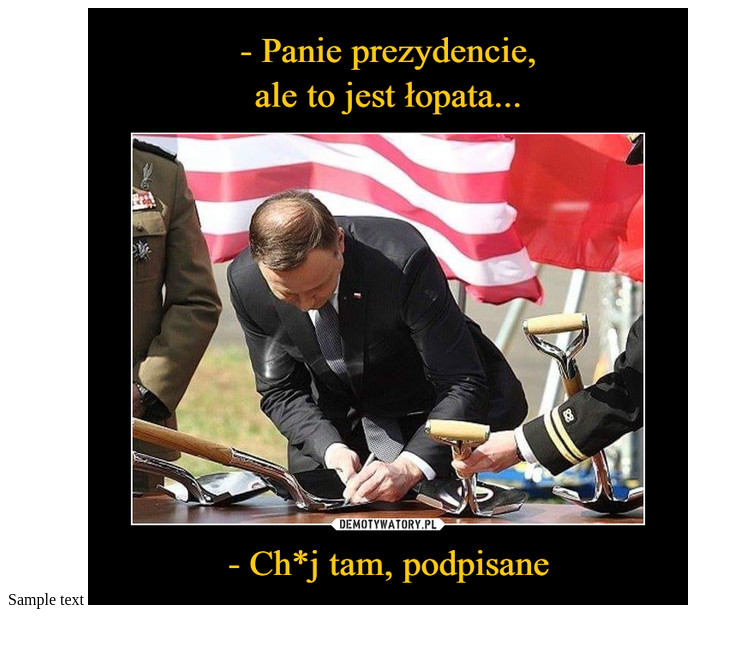
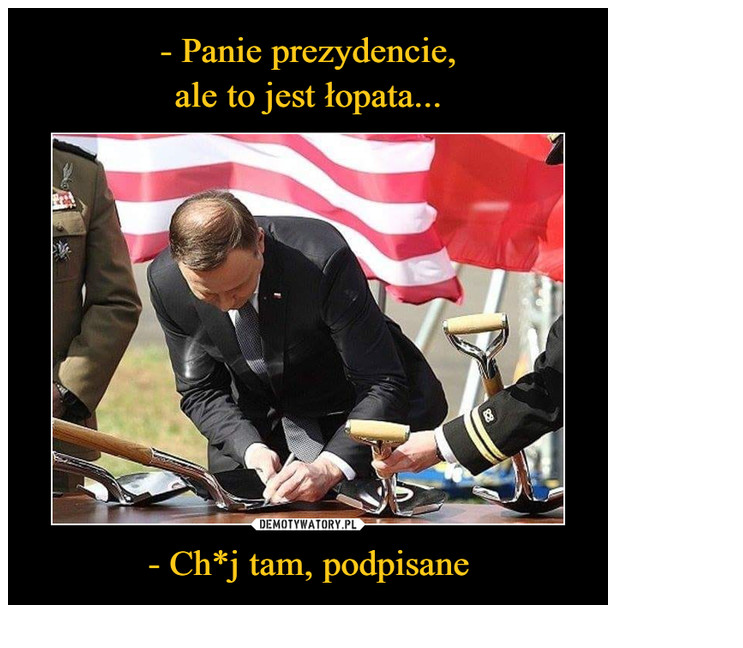
Before and after one commit to RadoslawMikus/jsBucketTravel, a website built with webpack: page dist/index.html in a window 1280 px wide. Shown: the whole page, without its empty margins (0-743 px from the left). Built offline with nearby package versions, Linux system fonts and the light colour scheme.

Commit message:
Modified index.html

```diff
--- a/dist/index.html
+++ b/dist/index.html
@@ -1 +1 @@
-<!DOCTYPE html><html lang=en><head><meta charset=UTF-8><meta http-equiv=X-UA-Compatible content="IE=edge"><meta name=viewport content="width=device-width,initial-scale=1"><title>Bucket Travel</title><link href=main.css rel=stylesheet></head><body>Sample text <img src=assets/images/sampleImage.jpg alt=""><script defer=defer src=main.js></script><script defer=defer src=components/api.js></script><script defer=defer src=components/list.js></script><script defer=defer src=components/login.js></script><script defer=defer src=components/modal.js></script><script defer=defer src=components/search.js></script><script defer=defer src=components/zoom.js></script></body></html>
+<!DOCTYPE html><html lang=en><head><meta charset=UTF-8><meta http-equiv=X-UA-Compatible content="IE=edge"><meta name=viewport content="width=device-width,initial-scale=1"><title>Bucket Travel</title><link href=main.css rel=stylesheet></head><body><img src=assets/images/sampleImage.jpg alt=""><script defer=defer src=main.js></script><script defer=defer src=components/api.js></script><script defer=defer src=components/list.js></script><script defer=defer src=components/login.js></script><script defer=defer src=components/modal.js></script><script defer=defer src=components/search.js></script><script defer=defer src=components/zoom.js></script></body></html>
```
